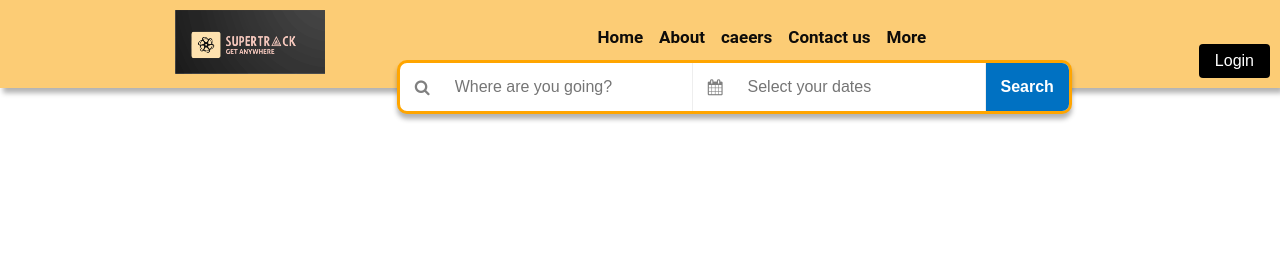
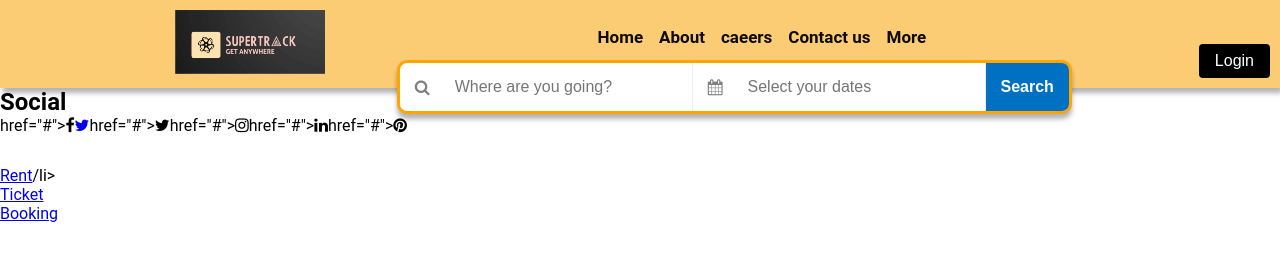
Before and after one commit to aashisx/Project-1, a plain HTML site: page project-1.html in a window 1280 px wide. Drawn offline with nearby package versions, Linux system fonts and the light colour scheme.

Commit message:
Update project-1.html

```diff
--- a/project-1.html
+++ b/project-1.html
@@ -69,5 +69,38 @@
           </div>
         </div>
 
+        <div class="footer">
+            <div class="basic">
+
+
+            </div>
+            <div class="social"></div>
+            <h2>Social</h2>
+            <div class="navigation2">
+                <nav>
+                    <ul>
+                       <li>href="#"><i class="fa fa-facebook"></i></a></li>
+                        <li><a href="#"><i class="fa fa-twitter"></i></a></li>
+                       <li>href="#"><i class="fa fa-twitter"></i></a></li>
+                       <li>href="#"><i class="fa fa-instagram"></i></a></li>
+                       <li>href="#"><i class="fa fa-linkedin"></i></a></li>
+                       <li>href="#"><i class="fa fa-pinterest"></i></a></li>
+
+                    </ul>
+                </nav>
+            <div class="services">
+                <div class="navigation3>
+                 <nav>
+                        <ul>
+                            <li><a href="#">Rent</a>/li>
+                            <li><a href="#">Ticket</a></li>
+                            <li><a href="#">Booking</a></li>
+                        </ul>
+                    </nav>
+                </div>
+
+            </div>
+        </div>
+
 </body>
 </html>
```
